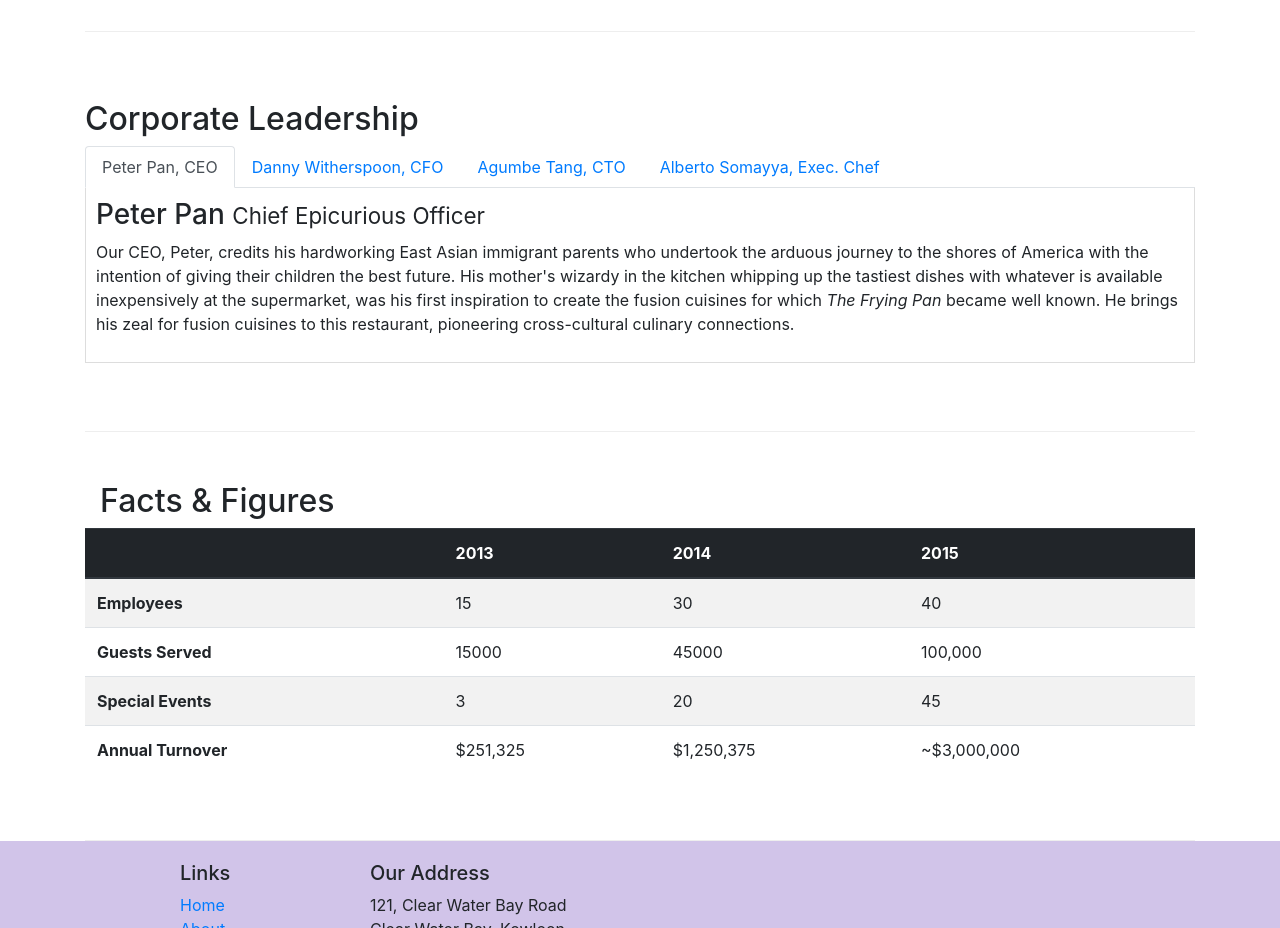
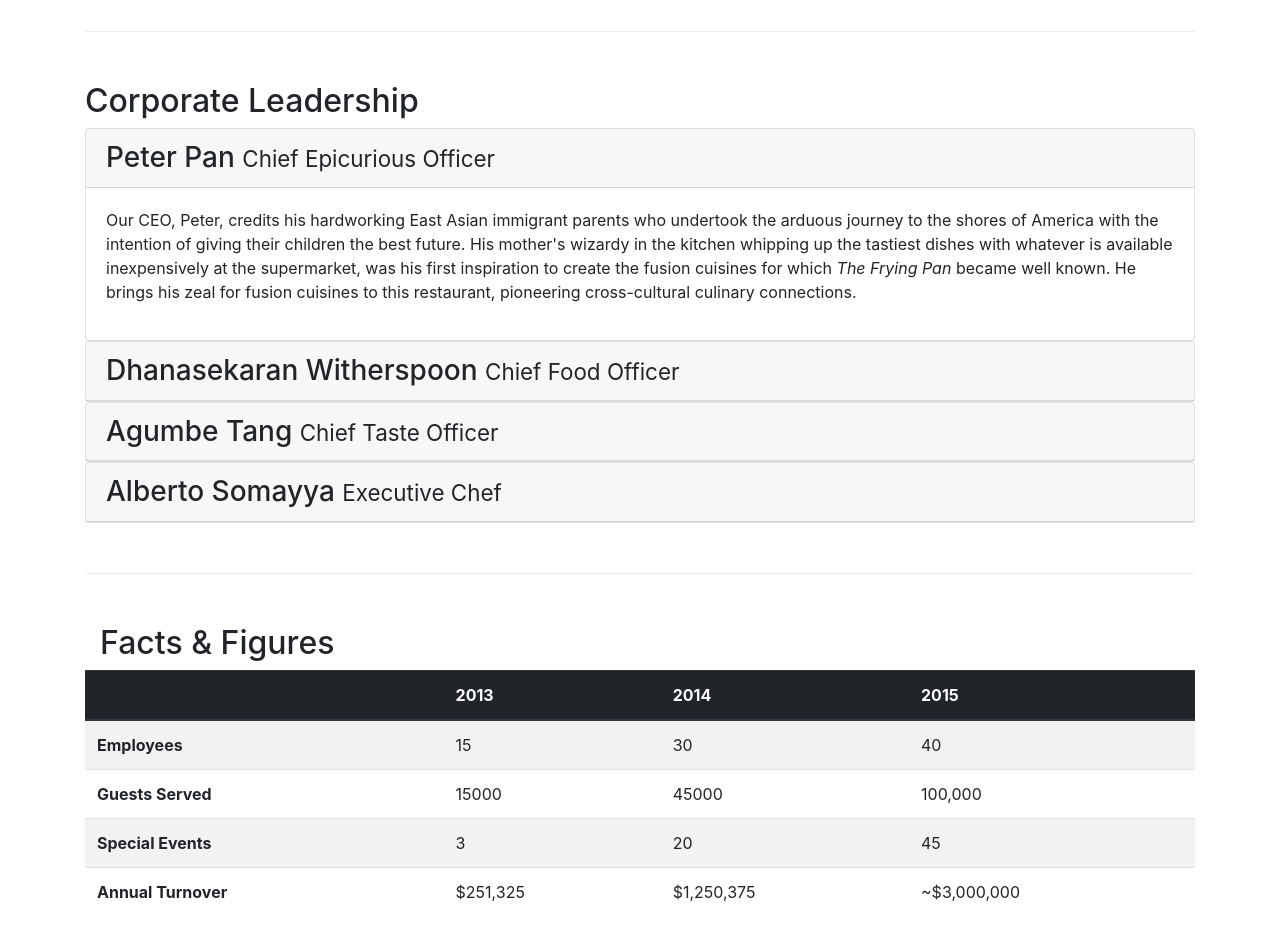
Before and after one commit to imrohangaur/conFusion_bootstrap, a website: page aboutus.html in a window 1280 px wide. Shown: the part 940-1868 px from the top of the page. Drawn offline with nearby package versions, Linux system fonts and the light colour scheme.

Commit message:
Accordion

```diff
--- a/aboutus.html
+++ b/aboutus.html
@@ -106,6 +106,8 @@
             <div>
                 <h2>Corporate Leadership</h2>
 
+ <!--
+
                 <ul class="nav nav-tabs">
                     <li class="nav-item">
                       <a class="nav-link active" href="#peter"
@@ -124,24 +126,67 @@
                         data-toggle="tab">Alberto Somayya, Exec. Chef</a>
                     </li>
                 </ul>
+-->
+                <div class="accordion">
 
-                <div class="tab-content">
-                    <div role="tabpanel" class="tab-pane fade show active" id="peter">
-                        <h3>Peter Pan <small>Chief Epicurious Officer</small></h3>
-                        <p class="d-none d-sm-block">Our CEO, Peter, credits his hardworking East Asian immigrant parents who undertook the arduous journey to the shores of America with the intention of giving their children the best future. His mother's wizardy in the kitchen whipping up the tastiest dishes with whatever is available inexpensively at the supermarket, was his first inspiration to create the fusion cuisines for which <em>The Frying Pan</em> became well known. He brings his zeal for fusion cuisines to this restaurant, pioneering cross-cultural culinary connections.</p>
+                    <div class="card">
+                        <div class="card-header" role="tab" id="peterhead">
+                            <h3 class="mb-0">
+                                <a data-toggle="collapse" data-target="#peter">
+                                    Peter Pan <small>Chief Epicurious Officer</small>
+                                </a>
+                            </h3>
+                        </div>
+                        <div class="collapse show" id="peter" data-parent="#accordion">
+                            <div class="card-body">
+                                <p class="d-none d-sm-block">Our CEO, Peter, credits his hardworking East Asian immigrant parents who undertook the arduous journey to the shores of America with the intention of giving their children the best future. His mother's wizardy in the kitchen whipping up the tastiest dishes with whatever is available inexpensively at the supermarket, was his first inspiration to create the fusion cuisines for which <em>The Frying Pan</em> became well known. He brings his zeal for fusion cuisines to this restaurant, pioneering cross-cultural culinary connections.</p>
+                            </div>
+                        </div>
                     </div>
-                    <div role="tabpanel" class="tab-pane fade" id="danny">
-                        <h3>Dhanasekaran Witherspoon <small>Chief Food Officer</small></h3>
-                        <p class="d-none d-sm-block">Our CFO, Danny, as he is affectionately referred to by his colleagues, comes from a long established family tradition in farming and produce. His experiences growing up on a farm in the Australian outback gave him great appreciation for varieties of food sources. As he puts it in his own words, <em>Everything that runs, wins, and everything that stays, pays!</em></p>
+
+                    <div class="card">
+                        <div class="card-header" role="tab" id="dannyhead">
+                            <h3 class="mb-0">
+                                <a class="collapsed" data-toggle="collapse" data-target="#danny">
+                                Dhanasekaran Witherspoon <small>Chief Food Officer</small>
+                                </a>
+                            </h3>
+                        </div>
+                        <div class="collapse" id="danny" data-parent="#accordion">
+                            <div class="card-body">
+                                <p class="d-none d-sm-block">Our CFO, Danny, as he is affectionately referred to by his colleagues, comes from a long established family tradition in farming and produce. His experiences growing up on a farm in the Australian outback gave him great appreciation for varieties of food sources. As he puts it in his own words, <em>Everything that runs, wins, and everything that stays, pays!</em></p>
+                            </div>
+                        </div>
                     </div>
-                    <div role="tabpanel" class="tab-pane fade" id="agumbe">
-                        <h3>Agumbe Tang <small>Chief Taste Officer</small></h3>
-                        <p class="d-none d-sm-block">Blessed with the most discerning gustatory sense, Agumbe, our CTO, personally ensures that every dish that we serve meets his exacting tastes. Our chefs dread the tongue lashing that ensues if their dish does not meet his exacting standards. He lives by his motto, <em>You click only if you survive my lick.</em></p>
+                    <div class="card">
+                        <div class="card-header" role="tab" id="agumbehead">
+                            <h3 class="mb-0">
+                                <a class="collapsed" data-toggle="collapse" data-target="#agumbe">
+                                Agumbe Tang <small>Chief Taste Officer</small>
+                                </a>
+                            </h3>
+                        </div>
+                        <div class="collapse" id="agumbe" data-parent="#accordion">
+                            <div class="card-body">
+                                <p class="d-none d-sm-block">Blessed with the most discerning gustatory sense, Agumbe, our CTO, personally ensures that every dish that we serve meets his exacting tastes. Our chefs dread the tongue lashing that ensues if their dish does not meet his exacting standards. He lives by his motto, <em>You click only if you survive my lick.</em></p>
+                            </div>
+                        </div>
                     </div>
-                    <div role="tabpanel" class="tab-pane fade" id="alberto">
-                        <h3>Alberto Somayya <small>Executive Chef</small></h3>
-                        <p class="d-none d-sm-block">Award winning three-star Michelin chef with wide International experience having worked closely with whos-who in the culinary world, he specializes in creating mouthwatering Indo-Italian fusion experiences. He says, <em>Put together the cuisines from the two craziest cultures, and you get a winning hit! Amma Mia!</em></p>
+                    <div class="card">
+                        <div class="card-header" role="tab" id="albertohead">
+                            <h3 class="mb-0">
+                                <a class="collapsed" data-toggle="collapse" data-target="#alberto">
+                                Alberto Somayya <small>Executive Chef</small>
+                                </a>
+                            </h3>
+                        </div>
+                        <div class="collapse" id="alberto" data-parent="#accordion">
+                            <div class="card-body">
+                                <p class="d-none d-sm-block">Award winning three-star Michelin chef with wide International experience having worked closely with whos-who in the culinary world, he specializes in creating mouthwatering Indo-Italian fusion experiences. He says, <em>Put together the cuisines from the two craziest cultures, and you get a winning hit! Amma Mia!</em></p>
+                            </div>
+                        </div>
                     </div>
+
                 </div>
 
             </div>
```
